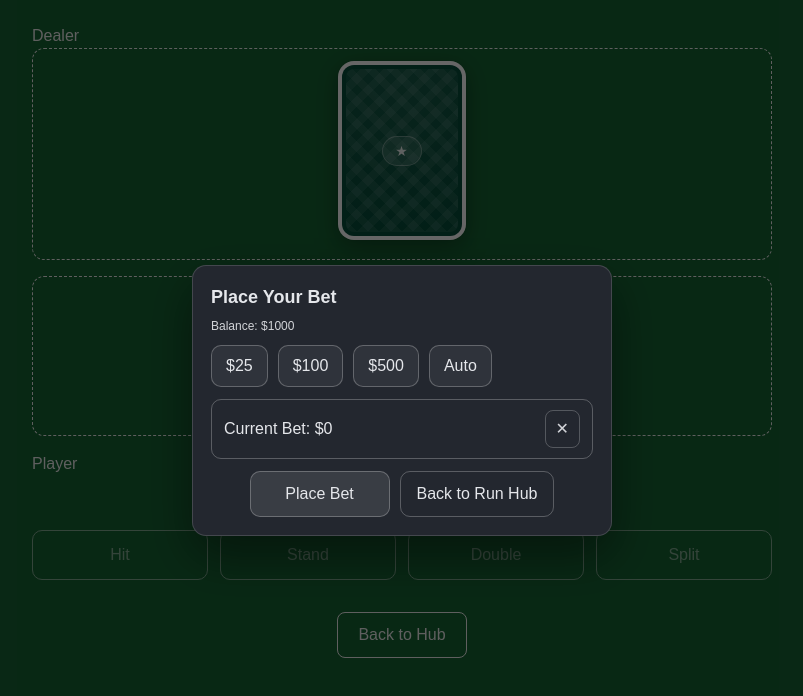
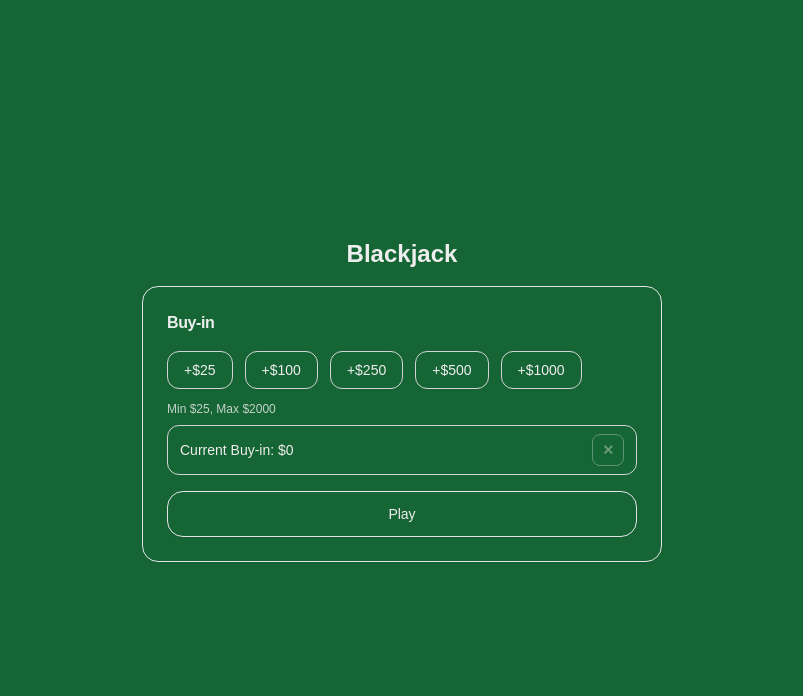
Before and after one commit to garretthogan/blackjack-frontend, a React (Vite) app: page / in a window 1280 px wide. Shown: the top 696 px of the page, without its empty margins (238-1041 px from the left). Built offline with nearby package versions, Linux system fonts and the light colour scheme.

Commit message:
rerouted some things for now

```diff
--- a/src/BetModal.jsx
+++ b/src/BetModal.jsx
@@ -55,8 +55,8 @@ export default function BetModal({ open, onConfirmed }) {
           <button style={primaryBtnStyle(disabled)} onClick={place} disabled={disabled}>
             Place Bet
           </button>
-          <button style={secondaryBtnStyle} onClick={() => navigate('/run-hub')}>
-            Back to Run Hub
+          <button style={secondaryBtnStyle} onClick={() => navigate('/seat-buy-in')}>
+            Reset Bank
           </button>
         </div>
       </div>
--- a/src/Blackjack.jsx
+++ b/src/Blackjack.jsx
@@ -5,14 +5,11 @@ import BlackjackTable from './BlackjackTable';
 export default function Blackjack() {
   const navigate = useNavigate();
 
-  const [evaluating, setEvaluating] = useState(false);
-
   return (
     <div style={containerStyle}>
       <BlackjackTable />
-      {evaluating && <div style={evaluatingBoxStyle}>Evaluating…</div>}
-      <button style={backButtonStyle} onClick={() => navigate('/run-hub')}>
-        Back to Hub
+      <button style={backButtonStyle} onClick={() => navigate('/seat-buy-in')}>
+        Reset Bank
       </button>
     </div>
   );
--- a/src/RoundResultModal.jsx
+++ b/src/RoundResultModal.jsx
@@ -47,7 +47,7 @@ export default function RoundResultModal({ isOpen, onClose }) {
           </div>
         ) : (
           <button style={buttonStyle} onClick={() => onClose()}>
-            Close
+            Play Again
           </button>
         )}
       </div>
--- a/src/SeatAndBuyIn.jsx
+++ b/src/SeatAndBuyIn.jsx
@@ -36,11 +36,12 @@ export default function SeatAndBuyIn() {
   const startRun = () => {
     if (!withinLimits) return;
     setStartingBank(buyIn);
-    navigate('/run-hub');
+    navigate('/blackjack');
   };
 
   return (
     <div style={containerStyle}>
+      <h1 className="text-2xl font-bold mb-4">Blackjack</h1>
       <div>
         <section className="w-[520px] max-w-[92vw] rounded-2xl border border-zinc-200 p-6 shadow-sm">
           <h2 className="mb-4 text-base font-semibold tracking-tight">Buy-in</h2>
@@ -97,7 +98,7 @@ export default function SeatAndBuyIn() {
                 : 'cursor-not-allowed border border-zinc-200')
             }
           >
-            Start Run
+            Play
           </button>
         </section>
       </div>
--- a/src/main.jsx
+++ b/src/main.jsx
@@ -12,7 +12,7 @@ import DeckViewer from './DeckViewer';
 import { UserProvider } from './context/UserContext';
 
 const router = createBrowserRouter([
-  { path: '/', element: <Blackjack /> },
+  { path: '/', element: <SeatAndBuyIn /> },
   { path: '/dev/', element: <MainMenu /> },
   { path: '/blackjack', element: <Blackjack /> },
   { path: '/seat-buy-in', element: <SeatAndBuyIn /> },
```
